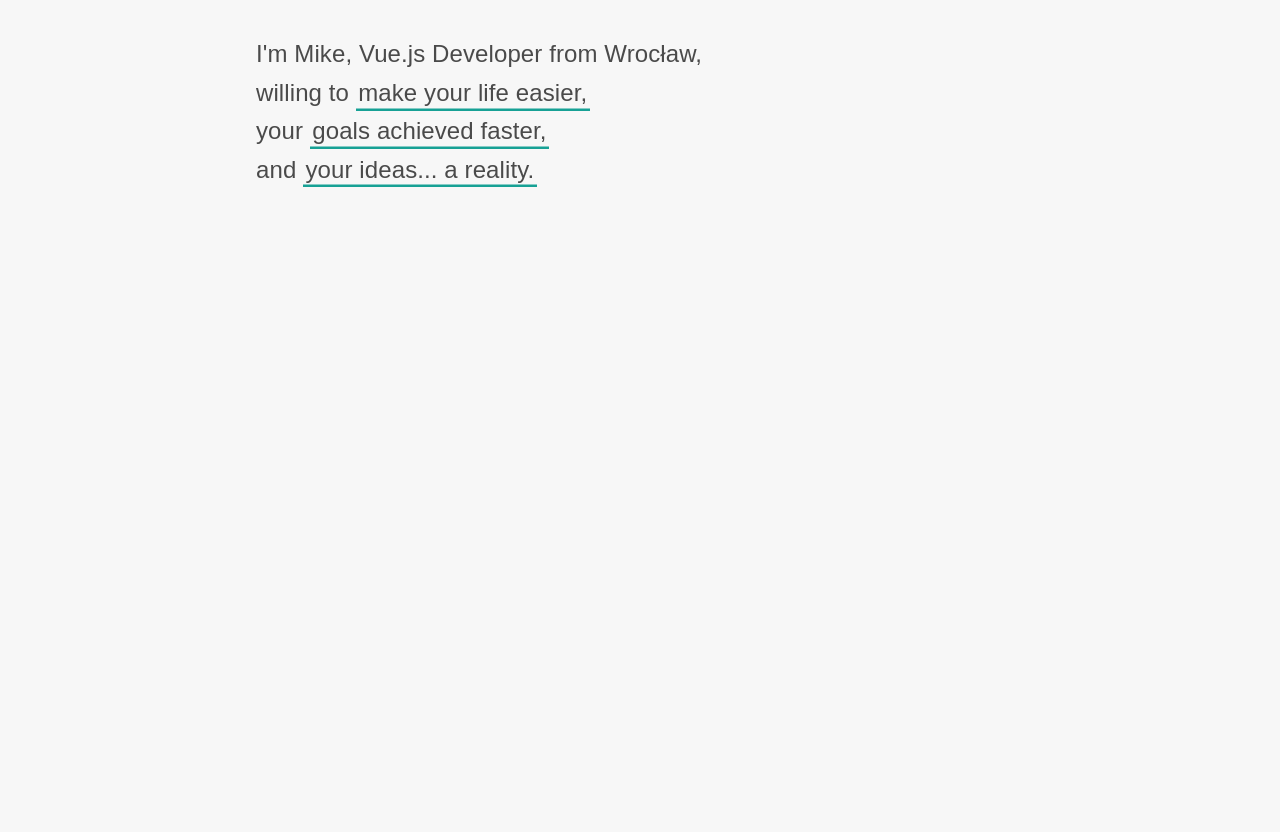
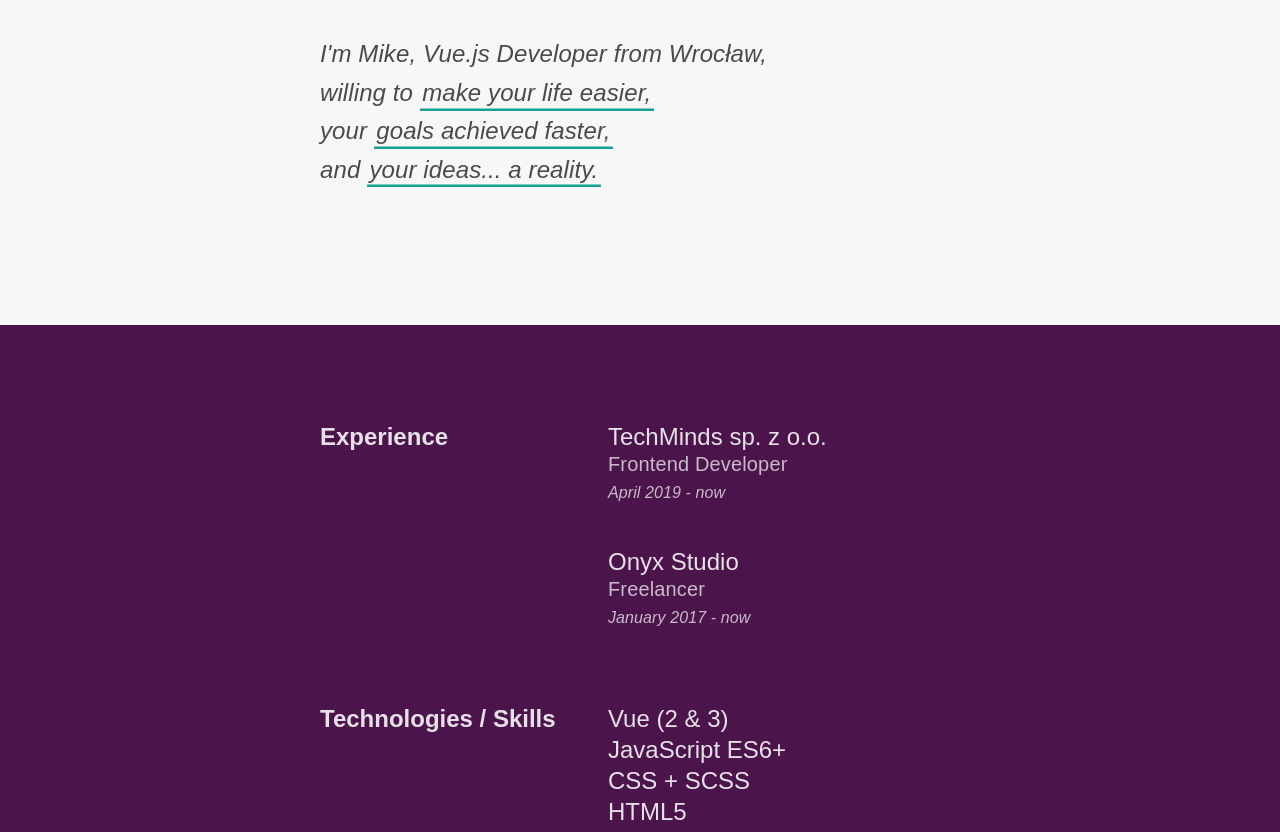
Before and after one commit to m-kutnik/m-kutnik.github.io, a Vue app: page / in a window 1280 px wide. Shown: the part 245-1077 px from the top of the page. Before the commit the page ends 800 px from the top, so only its background shows below. Built offline with nearby package versions, Linux system fonts and the light colour scheme; a web font is replaced by a local one.

Commit message:
Add Home view

```diff
--- a/src/views/Home.vue
+++ b/src/views/Home.vue
@@ -1,27 +1,18 @@
 <template>
-  <div>
-    <section class="section about container is-slim">
-      <h1 class="h3">Greetings, Traveler 👋</h1>
-      <p class="subtitle is-spaced">
-        I'm Mike, <strong>Vue.js Developer</strong> from Wrocław,<br />
-        willing to
-        <router-link to="" class="underline"
-          ><strong>make your life easier,</strong></router-link
-        ><br />
-        your
-        <router-link to="" class="underline"
-          ><strong>goals achieved faster,</strong></router-link
-        ><br />
-        and
-        <router-link to="" class="underline">
-          <strong>your ideas... a reality.</strong>
-        </router-link>
-      </p>
-    </section>
-  </div>
+  <main>
+    <home-greetins />
+    <home-resume />
+  </main>
 </template>
 <script>
+import HomeGreetins from '@/views/Home/HomeGreetings'
+import HomeResume from '@/views/Home/HomeResume'
+
 export default {
   name: 'Home',
+  components: {
+    HomeGreetins,
+    HomeResume,
+  },
 }
 </script>
--- /dev/null
+++ b/src/views/Home/HomeGreetings.vue
@@ -0,0 +1,22 @@
+<template functional>
+  <article id="greetings" class="section about container is-thin">
+    <h1 class="h3">Greetings, Traveler 👋</h1>
+    <p class="subtitle is-spaced">
+      <em
+        >I'm Mike, <strong>Vue.js Developer</strong> from Wrocław,<br />
+        willing to
+        <router-link to="" class="underline"
+          ><strong>make your life easier,</strong></router-link
+        ><br />
+        your
+        <router-link to="" class="underline"
+          ><strong>goals achieved faster,</strong></router-link
+        ><br />
+        and
+        <router-link to="/contact" class="underline">
+          <strong>your ideas... a reality.</strong>
+        </router-link></em
+      >
+    </p>
+  </article>
+</template>
--- /dev/null
+++ b/src/views/Home/HomeResume.vue
@@ -0,0 +1,96 @@
+<template functional>
+  <article id="resume" class="section tech is-dark">
+    <div class="container is-thin">
+      <div class="grid">
+        <h2 class="h5"><strong>Experience</strong></h2>
+        <article>
+          <section>
+            <h3 class="h5">TechMinds sp. z o.o.</h3>
+            <p class="subtitle">
+              <span class="size-6">Frontend Developer</span><br />
+              <em><time datetime="2019-04">April 2019</time> - now</em>
+            </p>
+          </section>
+          <section>
+            <h3 class="h5">Onyx Studio</h3>
+            <p class="subtitle">
+              <span class="size-6">Freelancer</span><br />
+              <em><time datetime="2017-01">January 2017</time> - now</em>
+            </p>
+          </section>
+        </article>
+        <h2 class="h5"><strong>Technologies / Skills</strong></h2>
+        <article>
+          <ul>
+            <li class="h5">Vue (2 &amp; 3)</li>
+            <li class="h5">JavaScript ES6+</li>
+            <li class="h5">CSS + SCSS</li>
+            <li class="h5">HTML5</li>
+            <li class="h5">Webpack + Babel</li>
+            <li class="h5">RESTful architecture</li>
+            <li class="h5">Jest</li>
+          </ul>
+        </article>
+        <h2 class="h5"><strong>Tools</strong></h2>
+        <article>
+          <ul>
+            <li class="h5">Gitlab CI/CD</li>
+            <li class="h5">Github Actions</li>
+            <li class="h5">VS Code</li>
+            <li class="h5">Emmet</li>
+          </ul>
+        </article>
+        <h2 class="h5"><strong>Learning</strong></h2>
+        <article>
+          <ul>
+            <li class="h5">TypeScript</li>
+            <li class="h5">Deno</li>
+            <li class="h5">AWS</li>
+          </ul>
+        </article>
+      </div>
+      <div class="text-centered">
+        <router-link to="/about" class="underline size-5">
+          <strong>More about me</strong>
+        </router-link>
+      </div>
+    </div>
+  </article>
+</template>
+<style lang="scss" scoped>
+strong {
+  font-weight: bold;
+}
+
+.tech {
+  background: var(--tertiary);
+}
+
+.is-dark .tech {
+  background: #272727;
+}
+
+ul {
+  margin-block-start: 0;
+  margin-block-end: 0;
+  padding-inline-start: 0;
+  list-style-type: none;
+
+  & li {
+    margin-bottom: 0;
+  }
+}
+
+.grid {
+  flex: 1;
+  display: grid;
+  grid-template-columns: 40% 60%;
+  column-gap: 2rem;
+  row-gap: 2rem;
+
+  @media screen and (max-width: 480px) {
+    grid-template-columns: auto;
+    justify-content: center;
+  }
+}
+</style>
```
